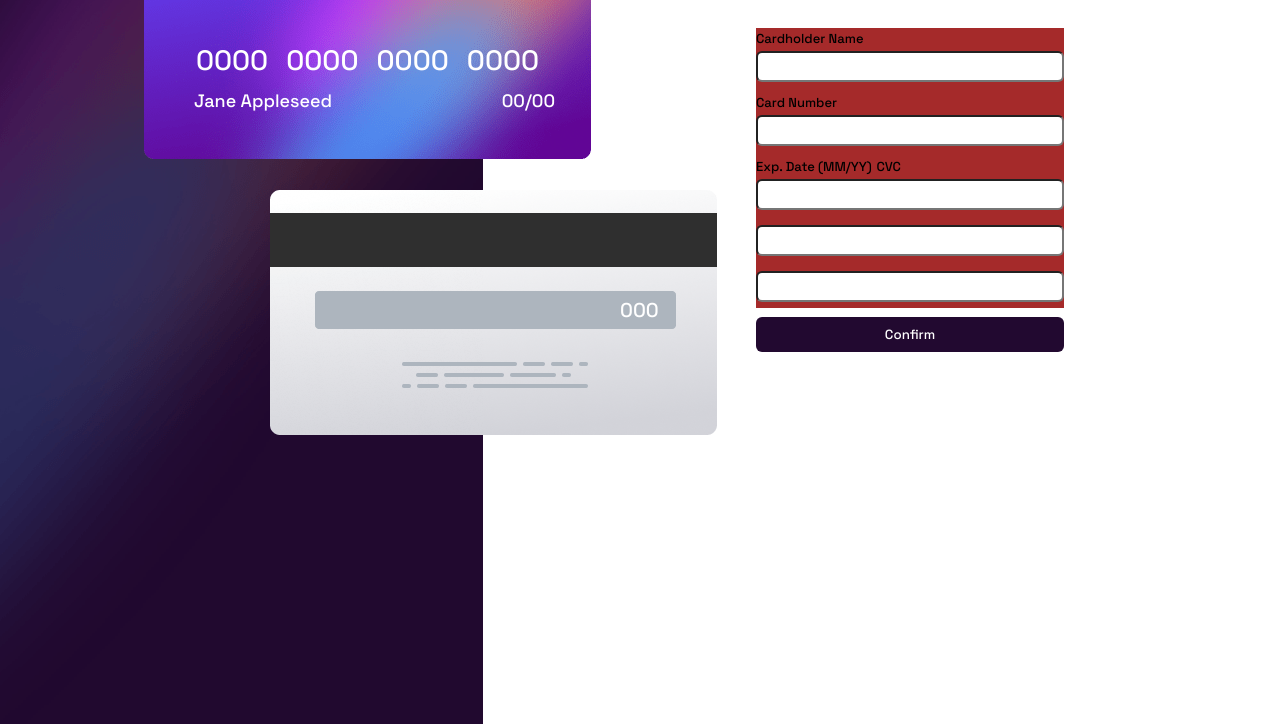
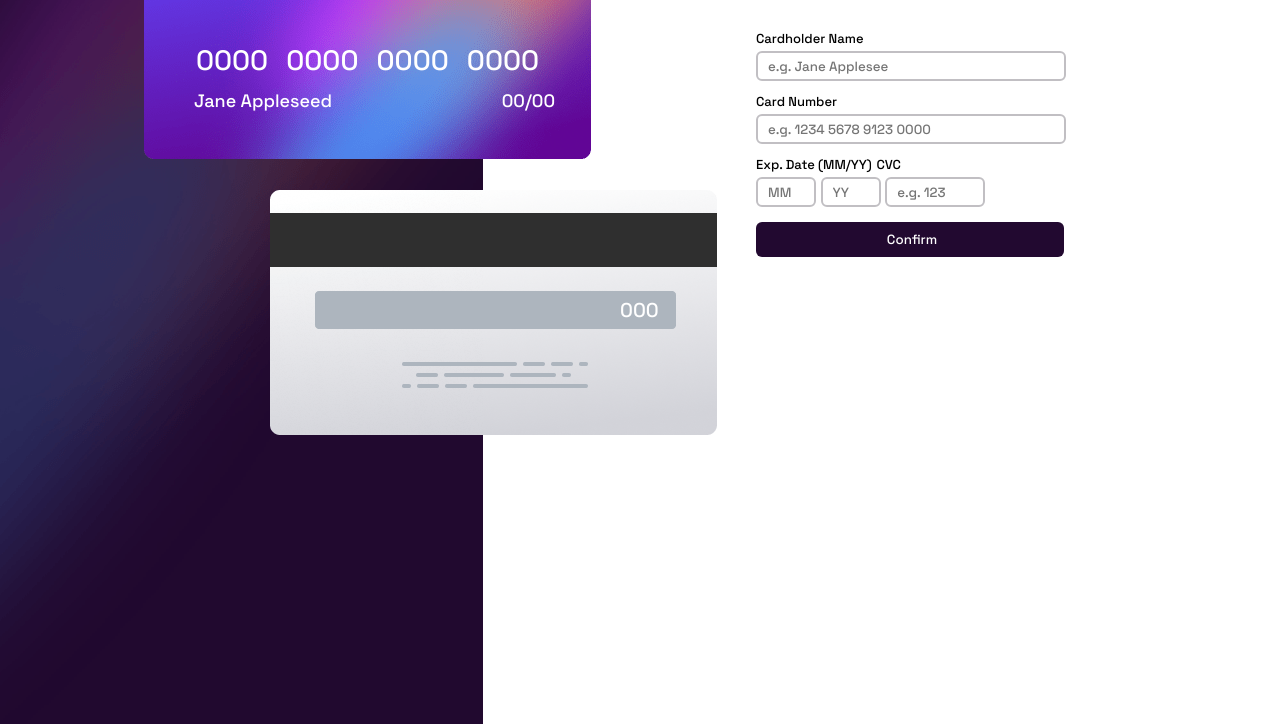
Before and after one commit to BoariniLucas/interactive-card-details-form-main, a plain HTML site: page index.html in a window 1280 px wide. Shown: the part 176-900 px from the top of the page. Drawn offline with Linux system fonts and the light colour scheme.

Commit message:
Melhorando design do formulário de preenchimento

```diff
--- a/assets/css/style.css
+++ b/assets/css/style.css
@@ -6,7 +6,7 @@ body {
 
 input {
     font-family: 'Space Grotesk', sans-serif;
-    width: 300px;
+    width: 310px;
     height: 25px;
 }
 
@@ -86,7 +86,7 @@ input {
     margin-right: 12em;
     margin-top: -5em;
 
-    background-color: brown;
+
 }
 
 .info-form label {
@@ -94,13 +94,31 @@ input {
 }
 
 .info-form input {
+    height: 30px;
+    border-style: solid;
+    border-color: #C1BFC3;
     border-radius: 6px;
+    padding-left: 10px;
+    box-sizing: border-box;
     margin: 5px 0px 10px;
 }
 
-.button-confirm {
+.cardExp-mm {
+    width: 60px;
+}
+
+.cardExp-yy {
+    width: 60px;
+}
+
+.card-cvc {
+    width: 100px;
+}
+
+.info-form strong input {
     width: 308px;
     height: 35px;
+    border-style: none;
     border: none;
     border-radius: 6px;
     color: #FFFFFF;
--- a/index.html
+++ b/index.html
@@ -48,15 +48,17 @@
   <div class="info-form">
 
     <label>Cardholder Name</label>
-    <input>
+    <input placeholder="e.g. Jane Applesee">
     <label>Card Number</label>
-    <input>
+    <input placeholder="e.g. 1234 5678 9123 0000">
     <label>Exp. Date (MM/YY)</label>
-    <label>CVC</label>
-    <input class="cardExp-mm">
-    <input class="cardExp-yy">
-    <input class="card-cvc">
-    <input type="submit" class="button-confirm" value="Confirm">
+    <label>CVC</label> <br>
+    <input class="cardExp-mm" placeholder="MM">
+    <input class="cardExp-yy" placeholder="YY">
+    <input class="card-cvc" placeholder="e.g. 123">
+    <strong>
+      <input type="submit" class="button-confirm" value="Confirm">
+    </strong>
 
   </div>
 
```
